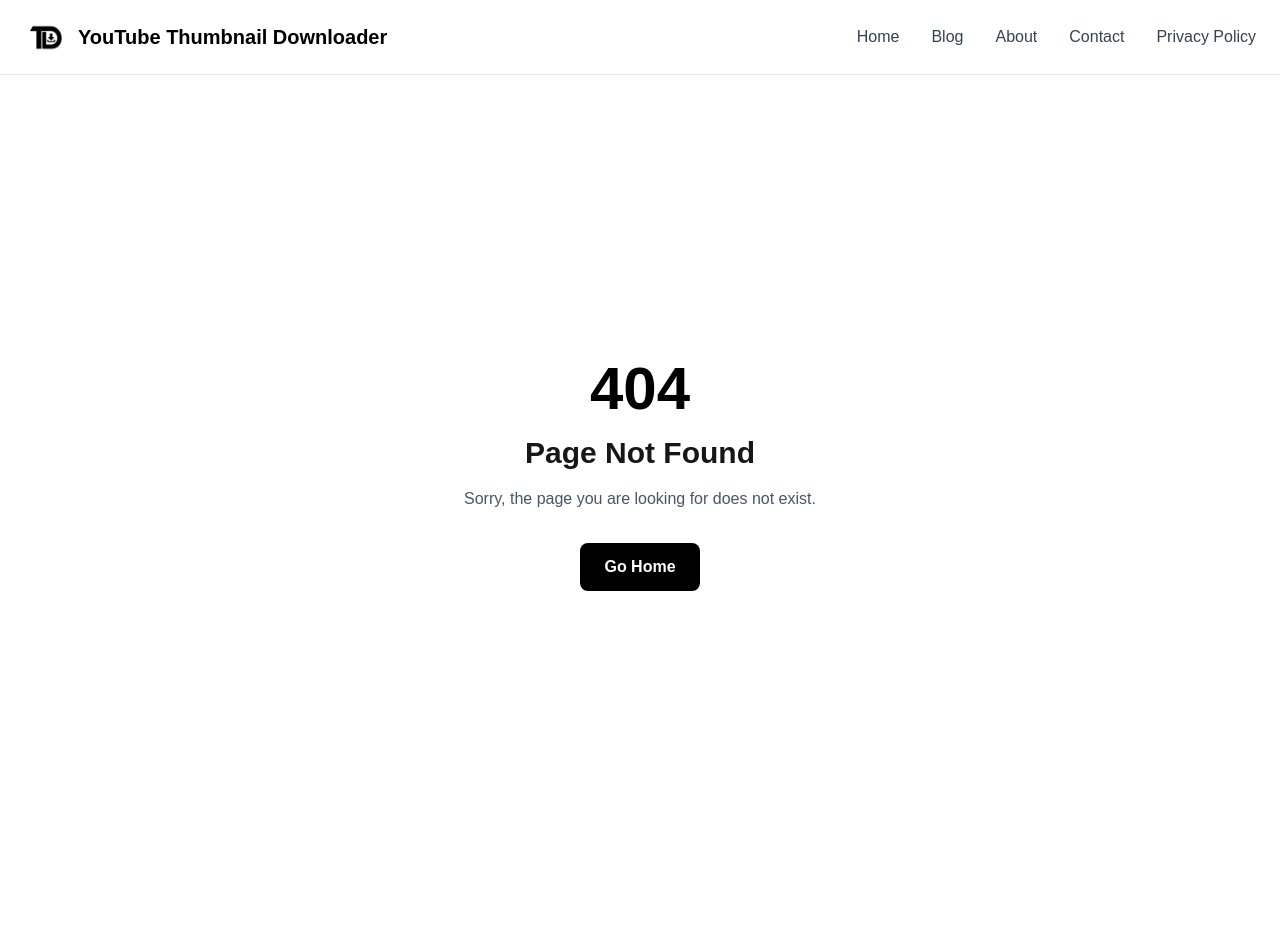
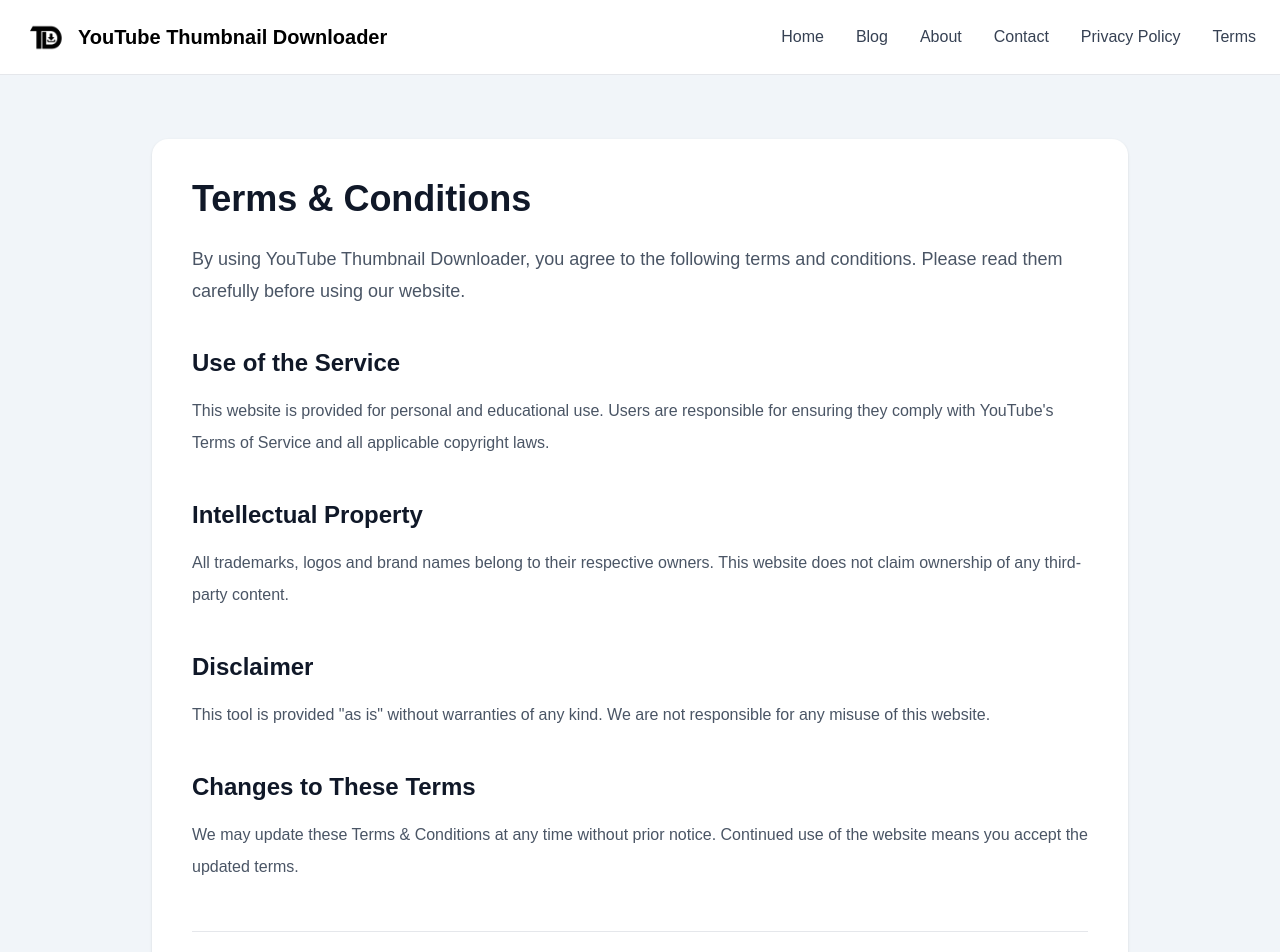
Before and after one commit to amazonzoo515-bot/creatorpilot-ai, a Next.js app in the folder app/: page /terms-and-conditions in a window 1280 px wide. Before the commit this address had no page. Shown: the top 952 px of the page. Before the commit the page ends 875 px from the top, so only its background shows below. Built offline with nearby package versions, Linux system fonts and the light colour scheme.

Commit message:
Add Terms & Conditions page and navigation link

```diff
--- /dev/null
+++ b/app/app/terms-and-conditions/page.tsx
@@ -0,0 +1,72 @@
+import { Metadata } from "next";
+
+export const metadata: Metadata = {
+  title: "Terms & Conditions",
+  description:
+    "Read the Terms & Conditions for YouTube Thumbnail Downloader.",
+};
+
+export default function TermsAndConditionsPage() {
+  return (
+    <main className="min-h-screen bg-slate-100">
+      <section className="mx-auto max-w-5xl px-6 py-16">
+        <div className="rounded-2xl bg-white p-10 shadow-sm">
+
+          <h1 className="text-4xl font-extrabold text-gray-900">
+            Terms & Conditions
+          </h1>
+
+          <p className="mt-6 text-lg leading-8 text-gray-600">
+            By using YouTube Thumbnail Downloader, you agree to the following
+            terms and conditions. Please read them carefully before using our
+            website.
+          </p>
+
+          <h2 className="mt-10 text-2xl font-bold text-gray-900">
+            Use of the Service
+          </h2>
+
+          <p className="mt-4 leading-8 text-gray-600">
+            This website is provided for personal and educational use. Users are
+            responsible for ensuring they comply with YouTube's Terms of Service
+            and all applicable copyright laws.
+          </p>
+
+          <h2 className="mt-10 text-2xl font-bold text-gray-900">
+            Intellectual Property
+          </h2>
+
+          <p className="mt-4 leading-8 text-gray-600">
+            All trademarks, logos and brand names belong to their respective
+            owners. This website does not claim ownership of any third-party
+            content.
+          </p>
+
+          <h2 className="mt-10 text-2xl font-bold text-gray-900">
+            Disclaimer
+          </h2>
+
+          <p className="mt-4 leading-8 text-gray-600">
+            This tool is provided "as is" without warranties of any kind. We are
+            not responsible for any misuse of this website.
+          </p>
+
+          <h2 className="mt-10 text-2xl font-bold text-gray-900">
+            Changes to These Terms
+          </h2>
+
+          <p className="mt-4 leading-8 text-gray-600">
+            We may update these Terms & Conditions at any time without prior
+            notice. Continued use of the website means you accept the updated
+            terms.
+          </p>
+
+          <p className="mt-12 border-t border-gray-200 pt-6 text-sm text-gray-500">
+            Last updated: July 2026
+          </p>
+
+        </div>
+      </section>
+    </main>
+  );
+}
--- a/app/components/Header.tsx
+++ b/app/components/Header.tsx
@@ -25,28 +25,50 @@
         </Link>
 
         {/* Navigation */}
-        <nav className="hidden md:flex items-center gap-8">
-  <Link href="/" className="text-gray-700 transition hover:text-black">
+      {/* Navigation */}
+<nav className="hidden md:flex items-center gap-8">
+  <Link
+    href="/"
+    className="text-gray-700 transition hover:text-black"
+  >
     Home
   </Link>
 
-  <Link href="/blog" className="text-gray-700 transition hover:text-black">
+  <Link
+    href="/blog"
+    className="text-gray-700 transition hover:text-black"
+  >
     Blog
   </Link>
 
-  <Link href="/about" className="text-gray-700 transition hover:text-black">
+  <Link
+    href="/about"
+    className="text-gray-700 transition hover:text-black"
+  >
     About
   </Link>
 
-  <Link href="/contact" className="text-gray-700 transition hover:text-black">
+  <Link
+    href="/contact"
+    className="text-gray-700 transition hover:text-black"
+  >
     Contact
   </Link>
 
-  <Link href="/privacy-policy" className="text-gray-700 transition hover:text-black">
+  <Link
+    href="/privacy-policy"
+    className="text-gray-700 transition hover:text-black"
+  >
     Privacy Policy
   </Link>
+
+  <Link
+    href="/terms-and-conditions"
+    className="text-gray-700 transition hover:text-black"
+  >
+    Terms
+  </Link>
 </nav>
-
       </div>
     </header>
   );
```
